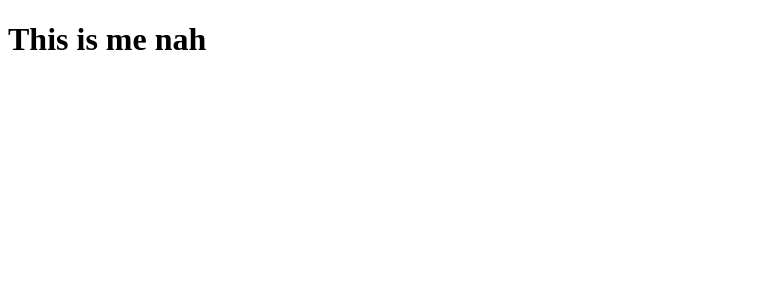
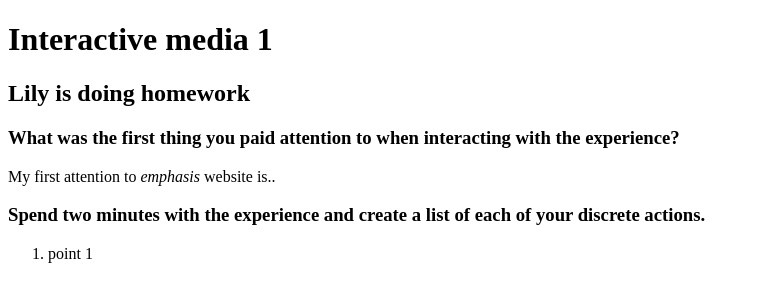
Before and after one commit to Lily-02/Lily-02.github.io, a plain HTML site: page im-2310/a1/index.html in a window 1280 px wide. Shown: the whole page, without its empty margins (0-760 px from the left). Drawn offline with Linux system fonts and the light colour scheme.

Commit message:
Add files via upload

```diff
--- a/im-2310/a1/index.html
+++ b/im-2310/a1/index.html
@@ -7,16 +7,24 @@
         <meta charset="utf-8">
         <meta name="viewport" content="width=device-width, inital-scale=1.0">
 
+        <title>Lily A1</title>
+
         <link rel="stylesheet" href="style.css">
         <script src="script.js" defer></script>
 
-        <title>Lilyhihi</title>
     </head>
 
+     <body>
 
-    <body>
-        <h1>This is me nah</h1>
+        <h1>Interactive media 1</h1>
+        <h2>Lily is doing homework</h2>
+        <h3 >What was the first thing you paid attention to when interacting with the experience?</h3>
+        <p>My first attention to <em>emphasis</em> website is..<p>
 
+        <h3> Spend two minutes with the experience and create a list of each of your discrete actions.</h3>
+
+        <ol>
+            <li>point 1</li>
     </body>
 
 </html>
```
